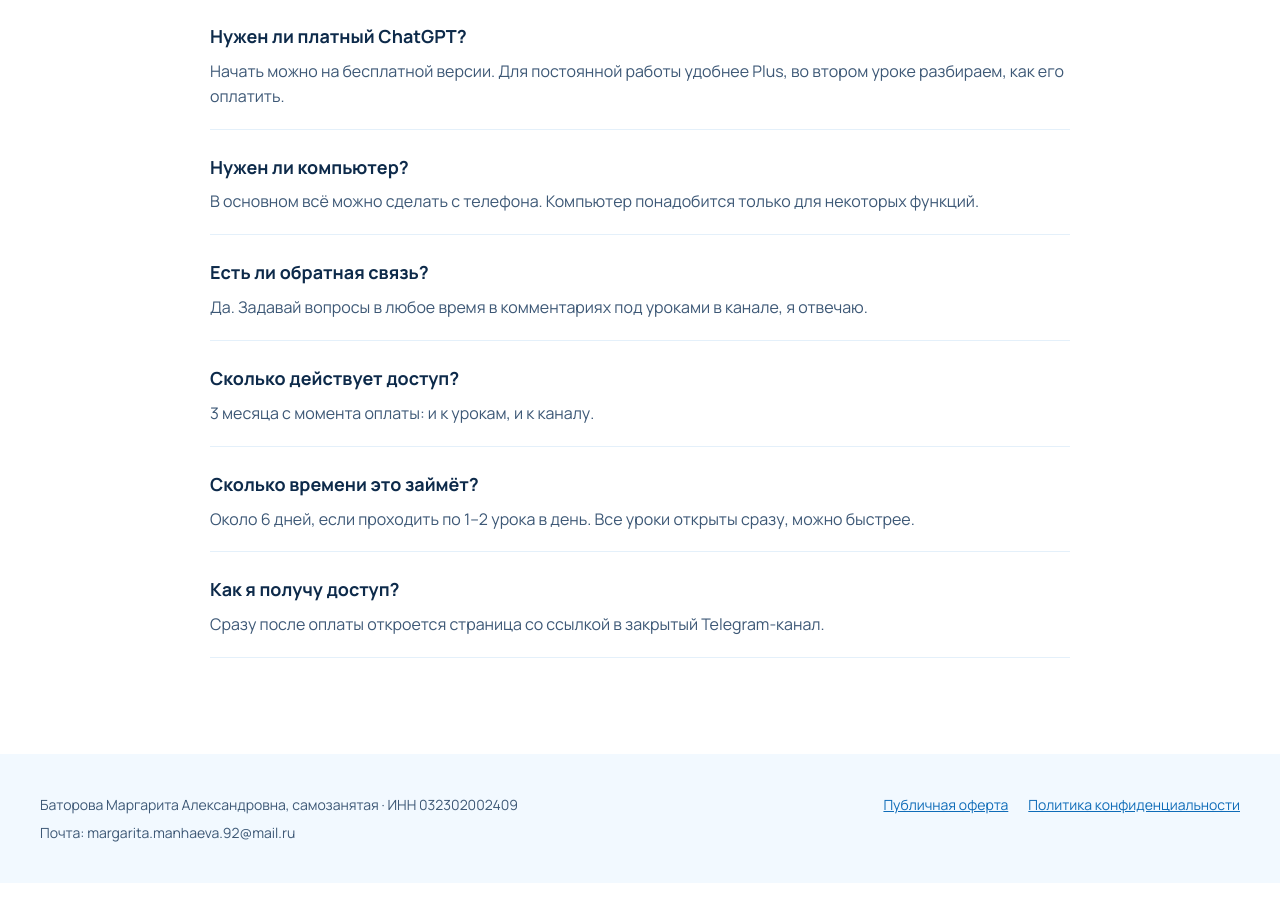
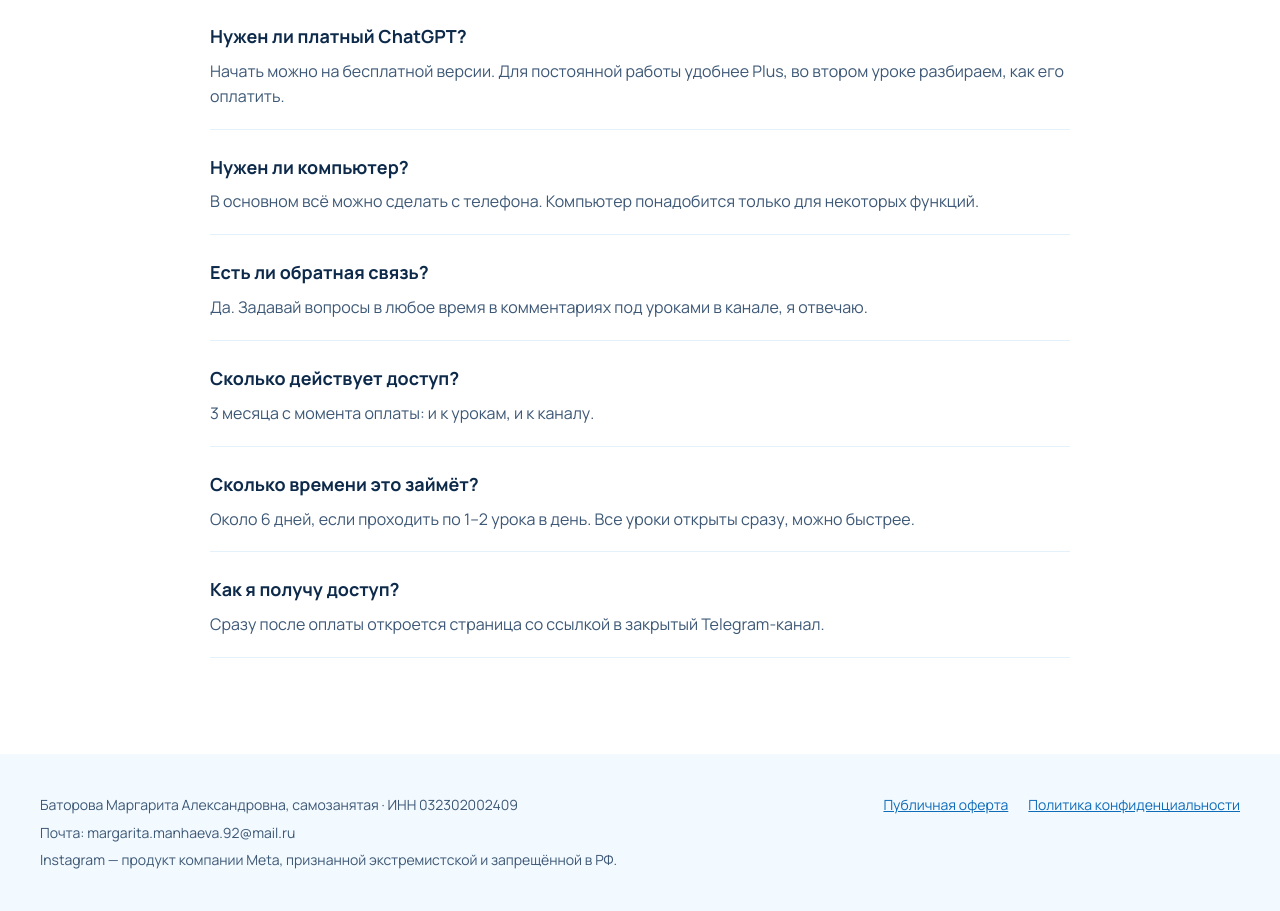
Before and after one commit to varvar1992man-coder/varvar1992man-coder.github.io, a plain HTML site: page index.html in a window 1280 px wide. Shown: the part 6311-7222 px from the top of the page. Before the commit the page ends 7194 px from the top, so only its background shows below. Drawn offline with Linux system fonts and the light colour scheme; a web font is replaced by a local one.

Commit message:
Add note regarding Instagram's status in Russia
Added a note about Instagram being a product of Meta, which is banned in Russia.

```diff
--- a/index.html
+++ b/index.html
@@ -198,6 +198,7 @@
 <div style="display: flex; flex-direction: column; gap: 6px">
 <div>Баторова Маргарита Александровна, самозанятая · ИНН 032302002409</div>
 <div>Почта: margarita.manhaeva.92@mail.ru</div>
+<div>Instagram — продукт компании Meta, признанной экстремистской и запрещённой в РФ.</div>
 </div>
 <div style="display: flex; flex-wrap: wrap; gap: 20px">
 <a href="oferta.html">Публичная оферта</a>
```
